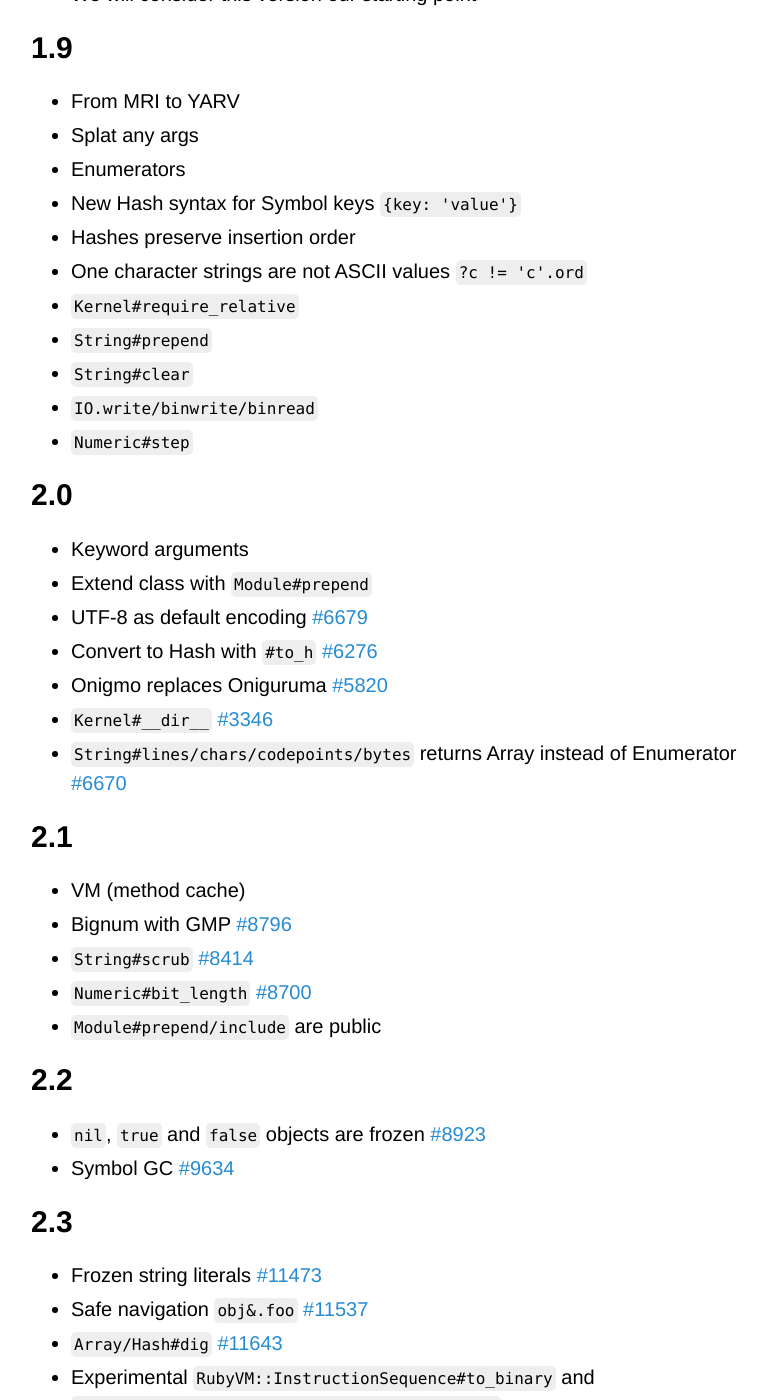
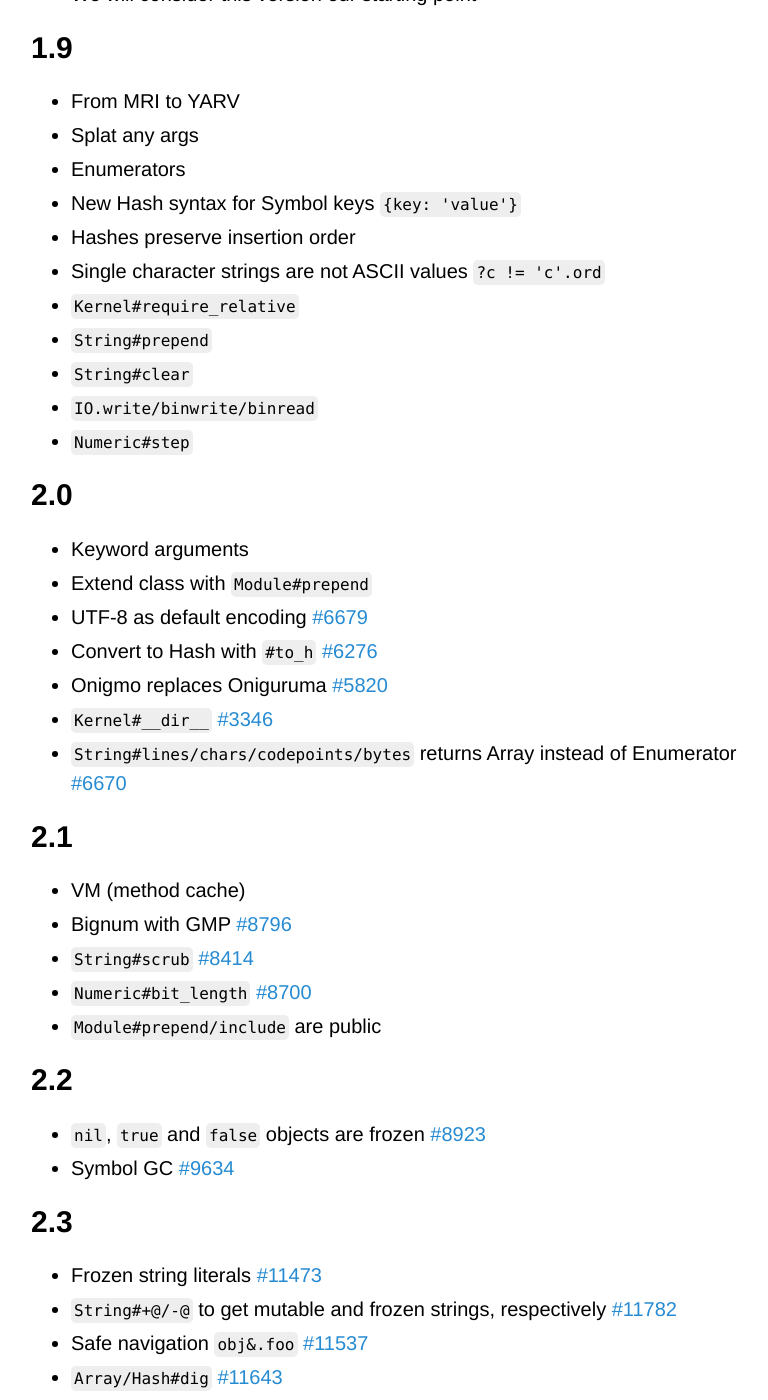
Before and after one commit to Maumagnaguagno/maumagnaguagno.github.io, a Jekyll site: the page built from ruby-versions.md, in a window 1280 px wide and 1400 px high, scrolled down 742 px. Shown: the whole window, without its empty margins (229-997 px from the left). Built offline with Jekyll 4.4.1, drawn with Linux system fonts in a browser that asks for light colours; our own code applies the rules of GitHub Pages for plain Markdown files.

Commit message:
Add String#+@/-@ to Ruby Versions 2.3 section

```diff
--- a/ruby-versions.md
+++ b/ruby-versions.md
@@ -30,7 +30,7 @@ This is a reminder of how Ruby evolved through time.
 - Enumerators
 - New Hash syntax for Symbol keys ``{key: 'value'}``
 - Hashes preserve insertion order
-- One character strings are not ASCII values ``?c != 'c'.ord``
+- Single character strings are not ASCII values ``?c != 'c'.ord``
 - ``Kernel#require_relative``
 - ``String#prepend``
 - ``String#clear``
@@ -59,6 +59,7 @@ This is a reminder of how Ruby evolved through time.
 
 ## 2.3
 - Frozen string literals [#11473](https://bugs.ruby-lang.org/issues/11473)
+- ``String#+@/-@`` to get mutable and frozen strings, respectively [#11782](https://bugs.ruby-lang.org/issues/11782)
 - Safe navigation ``obj&.foo`` [#11537](https://bugs.ruby-lang.org/issues/11537)
 - ``Array/Hash#dig`` [#11643](https://bugs.ruby-lang.org/issues/11643)
 - Experimental ``RubyVM::InstructionSequence#to_binary`` and ``RubyVM::InstructionSequence.load_from_binary`` [#11788](https://bugs.ruby-lang.org/issues/11788)
```
